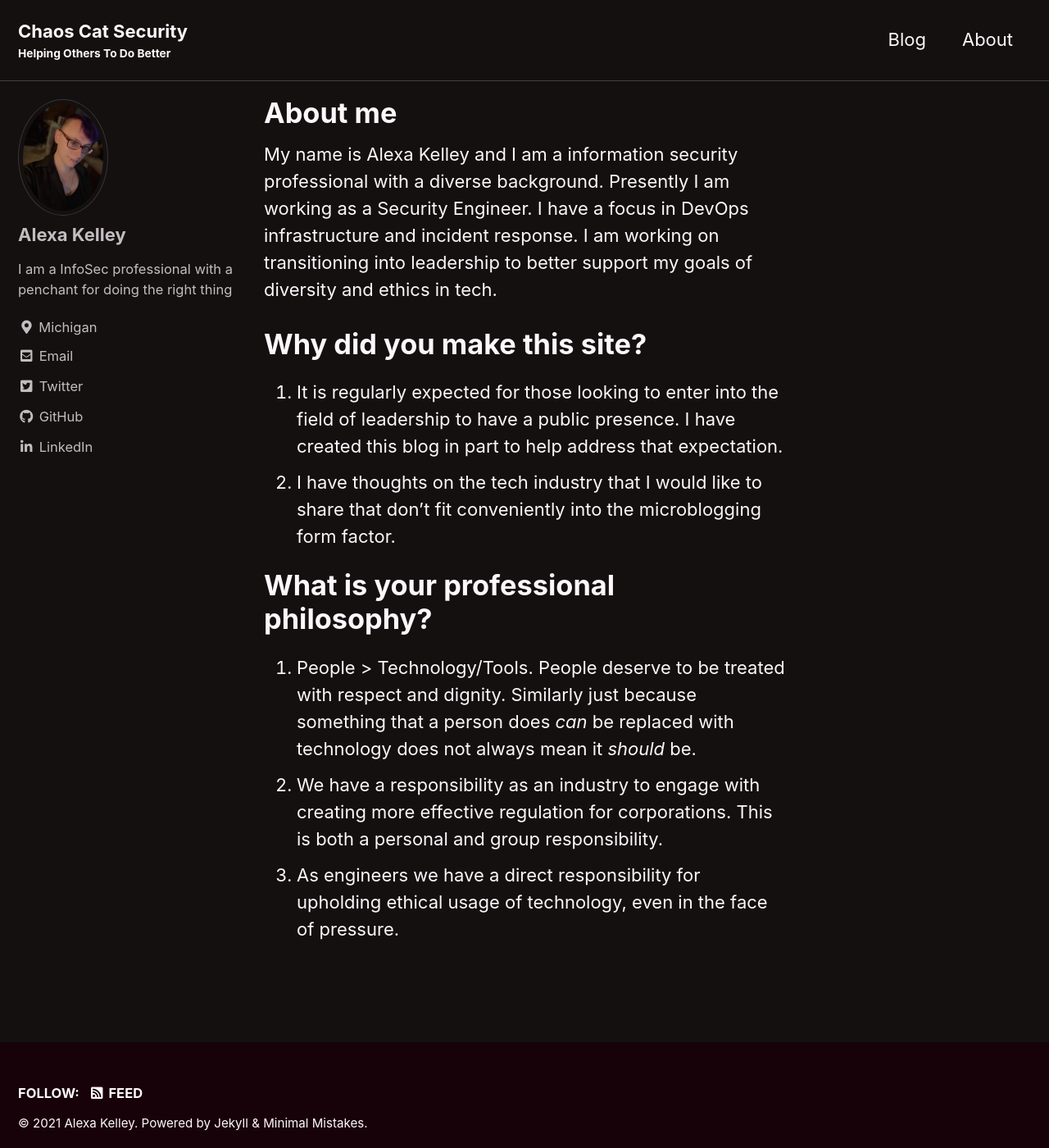
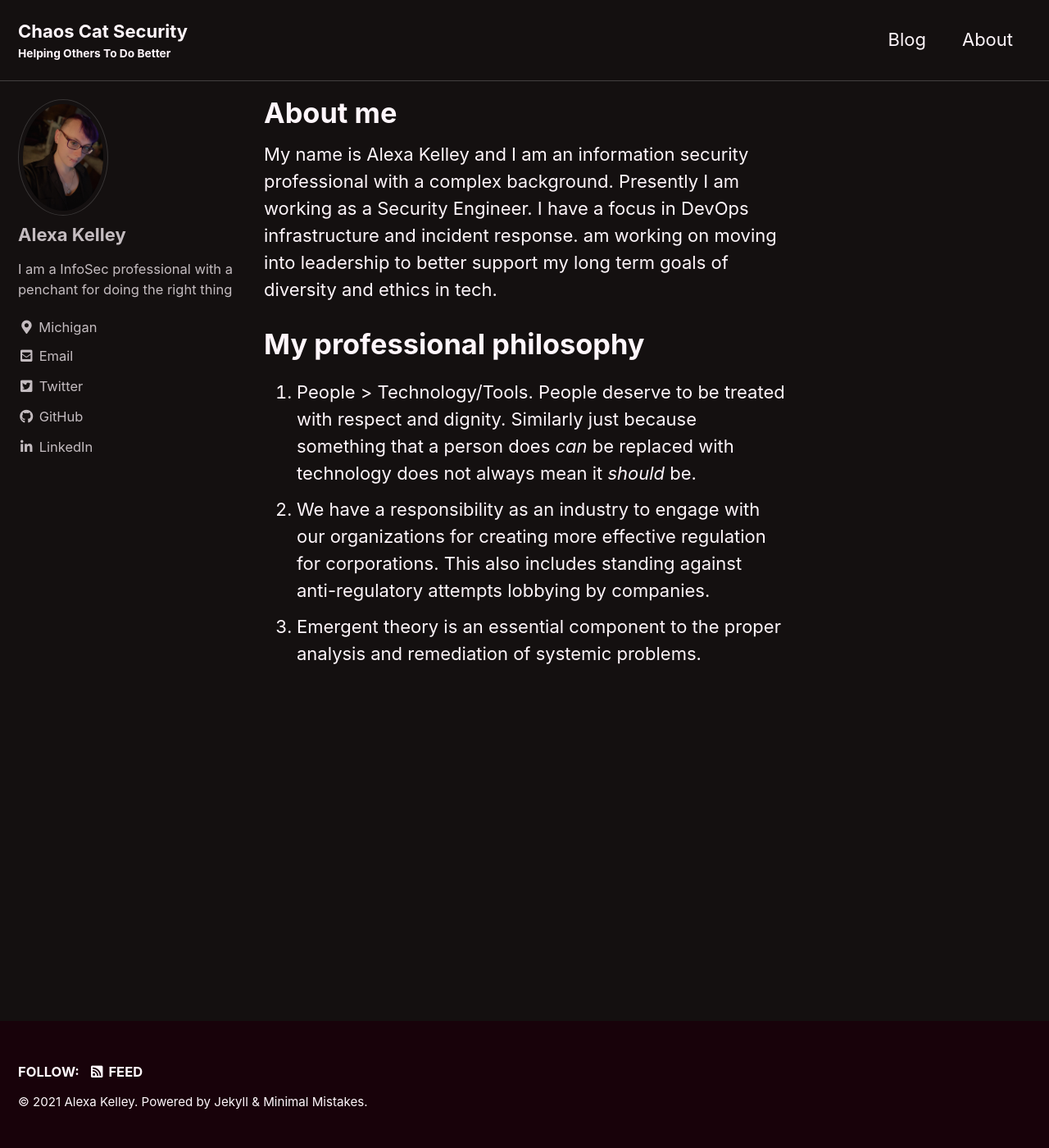
Before and after one commit to AlexaKelley/AlexaKelley, a Jekyll site: the page built from _pages/about.md, in a window 1280 px wide and 1400 px high. Shown: the whole window at 82% size. Built offline with Jekyll 4.4.1, drawn with Linux system fonts in a browser that asks for light colours; cached includes are drawn as plain includes.

Commit message:
updating blurb, adding FAQ

```diff
--- a/_pages/about.md
+++ b/_pages/about.md
@@ -5,13 +5,10 @@
 path: /about/
 type: pages
 ---
-My name is Alexa Kelley and I am a information security professional with a diverse background. Presently I am working as a Security Engineer. I have a focus in DevOps infrastructure and incident response. I am working on transitioning into leadership to better support my goals of diversity and ethics in tech.
+My name is Alexa Kelley and I am an information security professional with a complex background. Presently I am working as a Security Engineer. I have a focus in DevOps infrastructure and incident response.  am working on moving into leadership to better support my long term goals of diversity and ethics in tech.
 
-# Why did you make this site?
-1. It is regularly expected for those looking to enter into the field of leadership to have a public presence. I have created this blog in part to help address that expectation.
-2. I have thoughts on the tech industry that I would like to share that don't fit conveniently into the microblogging form factor.
 
-# What is your professional philosophy?
-1. People > Technology/Tools. People deserve to be treated with respect and dignity.  Similarly just because something that a person does _can_ be replaced with technology does not always mean it _should_ be.
-2. We have a responsibility as an industry to engage with creating more effective regulation for corporations. This is both a personal and group responsibility.
-3. As engineers we have a direct responsibility for upholding ethical usage of technology, even in the face of pressure.
+# My professional philosophy
+1. People > Technology/Tools. People deserve to be treated with respect and dignity. Similarly just because something that a person does _can_ be replaced with technology does not always mean it _should_ be.
+2. We have a responsibility as an industry to engage with our organizations for creating more effective regulation for corporations. This also includes standing against anti-regulatory attempts lobbying by companies.
+3. Emergent theory is an essential component to the proper analysis and remediation of systemic problems.
```
Also changed, not shown: _pages/faq.md (added, +21 -0 lines).
